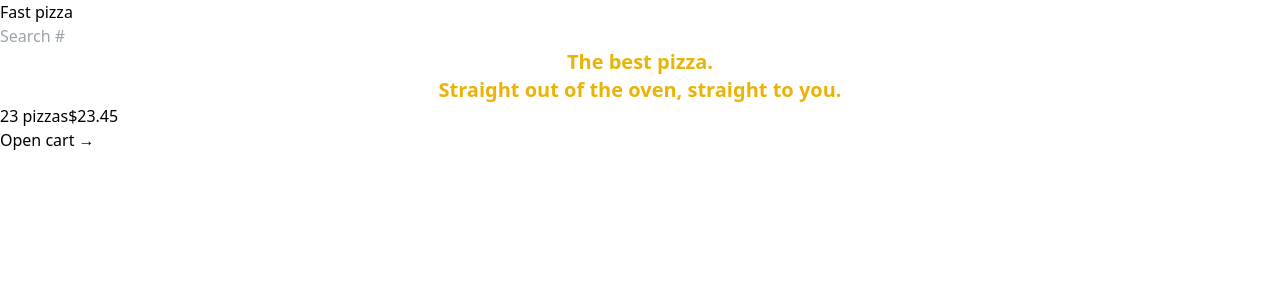
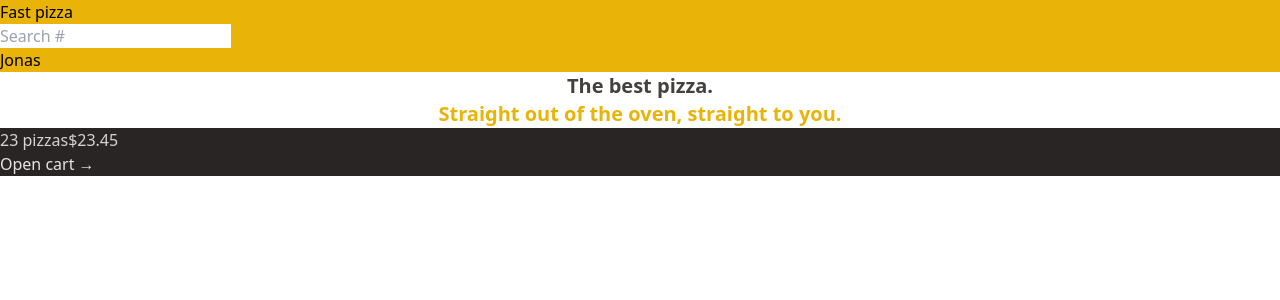
Before and after one commit to Hongfei01/fast-pizza, a React (Vite) app: page / in a window 1280 px wide. Shown: the top 300 px of the page. Built offline with nearby package versions, Linux system fonts and the light colour scheme.

Commit message:
styling colors

```diff
--- a/src/features/cart/CartOverview.jsx
+++ b/src/features/cart/CartOverview.jsx
@@ -2,8 +2,8 @@ import { Link } from 'react-router-dom';
 
 function CartOverview() {
   return (
-    <div>
-      <p>
+    <div className="bg-stone-800 text-stone-200">
+      <p className="text-stone-300">
         <span>23 pizzas</span>
         <span>$23.45</span>
       </p>
--- a/src/ui/Header.jsx
+++ b/src/ui/Header.jsx
@@ -3,9 +3,10 @@ import SearchInput from './SearchInput';
 
 function Header() {
   return (
-    <header>
+    <header className="bg-yellow-500">
       <Link to={'/'}>Fast pizza</Link>
       <SearchInput />
+      <p>Jonas</p>
     </header>
   );
 }
--- a/src/ui/Home.jsx
+++ b/src/ui/Home.jsx
@@ -1,10 +1,12 @@
 function Home() {
   return (
     <div>
-      <h1 className='text-xl text-yellow-500 font-semibold text-center'>
+      <h1 className="text-center text-xl font-semibold text-stone-700">
         The best pizza.
         <br />
-        Straight out of the oven, straight to you.
+        <span className="text-yellow-500">
+          Straight out of the oven, straight to you.
+        </span>
       </h1>
     </div>
   );
```
